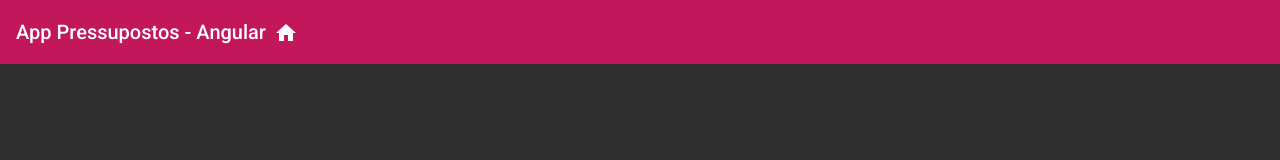
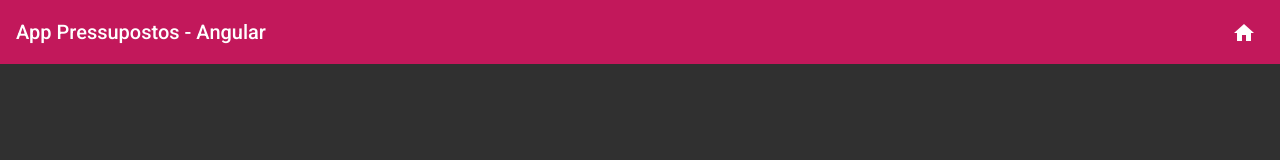
Before and after one commit to Jriera/Sprint7, an Angular app: page / in a window 1280 px wide. Shown: the top 160 px of the page. Built offline with nearby package versions, Linux system fonts and the light colour scheme.

Commit message:
estil: Crea el flex per a l'espai entre titol i botons

```diff
--- a/src/app/nav-component/nav-component.component.css
+++ b/src/app/nav-component/nav-component.component.css
@@ -1,17 +1,3 @@
-.sidenav-container {
-  height: 100%;
+.spacer {
+  flex: 1 1 auto;
 }
-
-.sidenav {
-  width: 200px;
-}
-
-.sidenav .mat-toolbar {
-  background: inherit;
-}
-
-.mat-toolbar.mat-primary {
-  position: sticky;
-  top: 0;
-  z-index: 1;
-}
```
